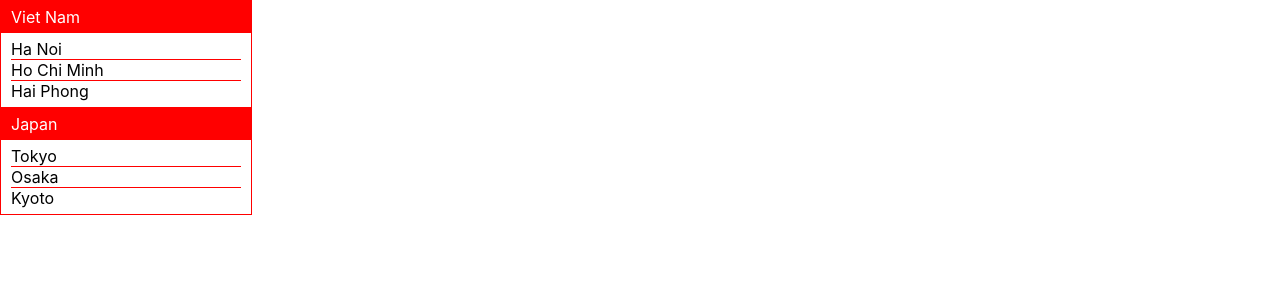
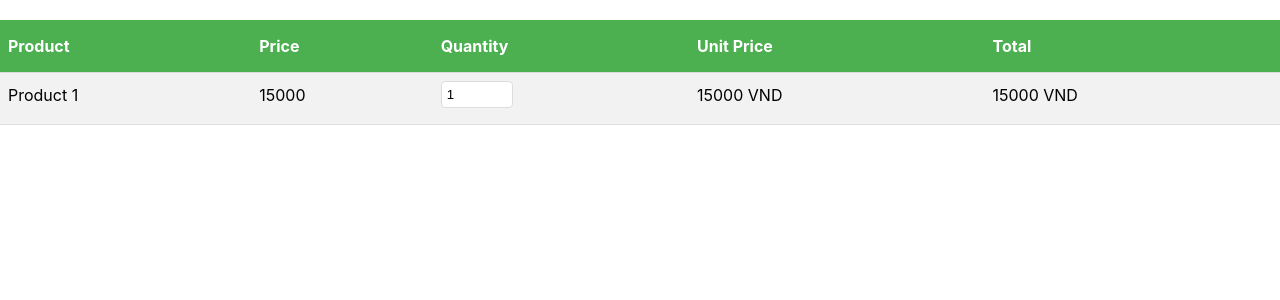
Before and after one commit to HoangTran21/hoc-reactjs, a React (Create React App) app: page / in a window 1280 px wide. Shown: the top 300 px of the page. Built offline with nearby package versions, Linux system fonts and the light colour scheme.

Commit message:
học làm bảng cart gồm các sp và giá tiền

```diff
--- a/src/App.js
+++ b/src/App.js
@@ -3,6 +3,8 @@ import TodoFeature from './features';
 import AlbumFeature from './features/Album';
 import Menu from './components/Menu';
 import CountryList from './components/CountryList';
+import Cart from './components/Cart';
+
 function App() {
 
   const footballer ={
@@ -39,8 +41,9 @@ function App() {
       </header>  */}
       {/* <Login/> */}
       {/* <Menu/> */}
-
-      {<CountryList/>}
+      {/* {<CountryList/>} */}
+      {/* <AlbumFeature/> */}
+      <Cart/>
     </div>
   );
 }
--- /dev/null
+++ b/src/components/Cart/cart.scss
@@ -0,0 +1,39 @@
+.cart {
+    width: 100%;
+    border-collapse: collapse;
+    margin-top: 20px;
+
+    th, td {
+      text-align: left;
+      padding: 8px;
+    }
+
+    .cart-table {
+      tr {
+        background-color: #f2f2f2;
+
+        th {
+          background-color: #4CAF50;
+          color: white;
+        }
+      }
+
+      td {
+        input[type="number"] {
+          width: 60px;
+          padding: 5px;
+          border: 1px solid #ddd;
+          border-radius: 4px;
+        }
+      }
+    }
+
+    th, td {
+      border-bottom: 1px solid #ddd;
+      padding-bottom: 16px;
+    }
+
+    tr:first-child th {
+        padding-top: 16px;
+      }
+  }
--- /dev/null
+++ b/src/components/Cart/index.js
@@ -0,0 +1,39 @@
+import { useState } from "react";
+import './cart.scss';
+
+function Cart() {
+    const unitPrice = 15000;
+    const [quantity, setQuantity] = useState(1);
+
+    const handleChange = (e) =>{
+        const updateQuantity = parseInt(e.target.value);
+        setQuantity(updateQuantity);
+    }
+
+    return(
+        <>
+        <table className="cart">
+            <thead className="cart-table">
+                <tr>
+                    <th>Product</th>
+                    <th>Price</th>
+                    <th>Quantity</th>
+                    <th>Unit Price</th>
+                    <th>Total</th>
+                </tr>
+                <tr>
+                    <td>Product 1</td>
+                    <td>{unitPrice}</td>
+                    <td>
+                        <input defaultValue={quantity} type="number" min={1}
+                        onChange={handleChange}/>
+                    </td>
+                    <td>{unitPrice} VND</td>
+                    <td>{unitPrice * quantity} VND</td>
+                    </tr>
+            </thead>
+        </table>
+        </>
+    );
+}
+export default Cart;
--- a/src/features/Album/components/Album/styles.scss
+++ b/src/features/Album/components/Album/styles.scss
@@ -1,14 +1,30 @@
-.album{
+.album {
     display: flex;
-    flex-wrap: wrap;
-    justify-content: center;
-    margin-top: 20px;
-    .album-item{
-        margin: 10px;
-        img{
-            width: 200px;
-            height: 200px;
-            object-fit: cover;
-        }
+    flex-direction: column;
+    align-items: center;
+    background-color: #f0f0f0;
+    padding: 20px;
+    border-radius: 8px;
+    box-shadow: 0 2px 4px rgba(0, 0, 0, 0.1);
+
+    .album_thumbnail {
+      width: 200px;
+      height: 200px;
+      overflow: hidden;
+      display: flex;
+      justify-content: center;
+      align-items: center;
+      img {
+        width: 100%;
+        height: 100%;
+        object-fit: cover;
+      }
     }
-}
+
+    .album_title {
+      margin-top: 10px;
+      font-size: 16px;
+      color: #333;
+      text-align: center;
+    }
+  }
--- a/src/features/Album/components/AlbumList/styles.scss
+++ b/src/features/Album/components/AlbumList/styles.scss
@@ -1,11 +1,21 @@
-.album-list{
+.album-list {
+    list-style-type: none;
+    padding: 0;
+    margin: 0;
     display: flex;
-    flex-flow: nowrap;
-    padding: 0;
-    margin: 0 - 20px;
-    list-style-type: none;
+    flex-wrap: wrap;
+    gap: 20px;
 
-    & > li{
-        padding: 0 20px;
+    li {
+    flex: 0 1 calc(33.33% - 20px);
+      display: flex;
+      justify-content: center;
+      align-items: center;
+
+      .album {
+        border: 1px solid #ddd;
+        padding: 10px;
+        border-radius: 8px;
+      }
     }
-}
+  }
```
